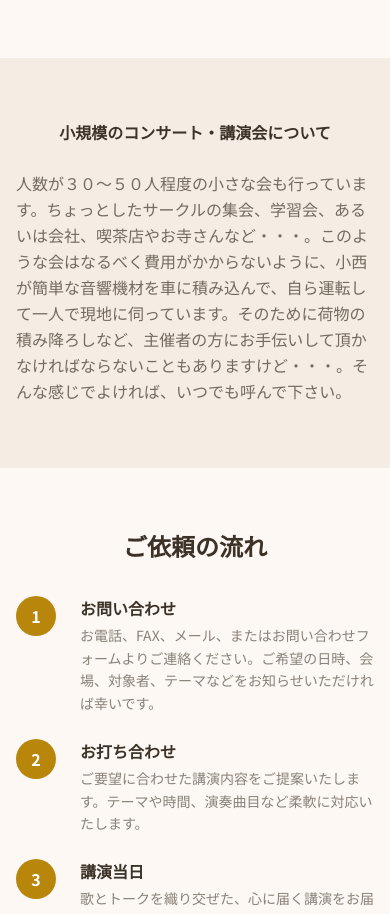
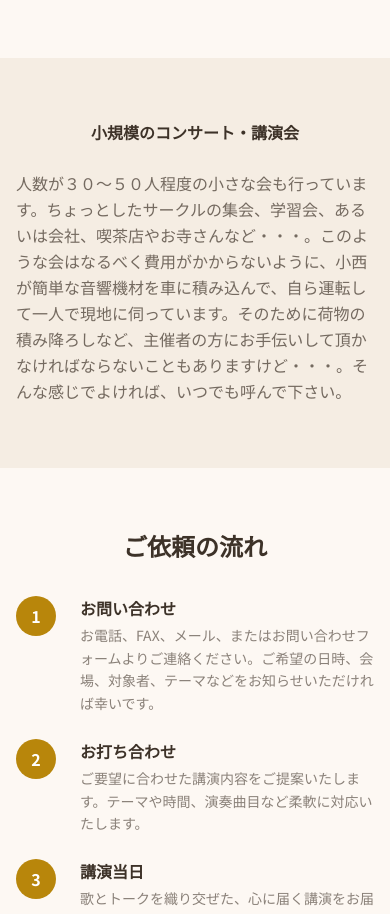
Before and after one commit to gitmrk2k6/farther-hp, a Next.js app: page /lecture in a window 390 px wide. Shown: the part 3240-4154 px from the top of the page. Built offline with nearby package versions, Linux system fonts and the light colour scheme.

Commit message:
fix: 小規模の見出しもスマホで「について」省略

```diff
--- a/src/app/lecture/page.tsx
+++ b/src/app/lecture/page.tsx
@@ -140,7 +140,8 @@ export default function LecturePage() {
         <div className="max-w-3xl mx-auto">
           <FadeIn>
             <h3 className="font-serif text-base md:text-2xl font-bold mb-6 text-center">
-              小規模のコンサート・講演会について
+              <span className="md:hidden">小規模のコンサート・講演会</span>
+              <span className="hidden md:inline">小規模のコンサート・講演会について</span>
             </h3>
             <div className="space-y-4 text-foreground/70 leading-relaxed">
               <p>
```
